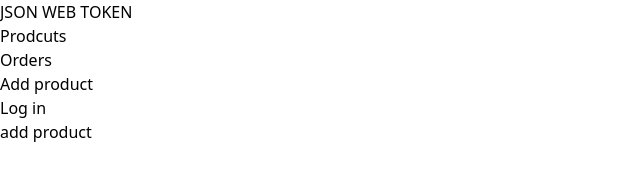
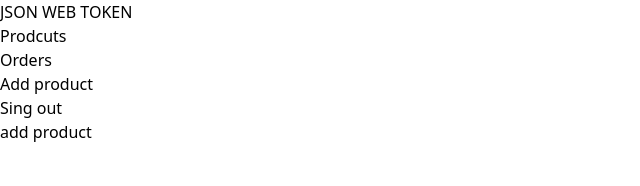
Before and after one commit to ruhulamin111/react-jsonwebtoken, a React (Create React App) app: page /addproduct in a window 1280 px wide. Shown: the top 186 px of the page, without its empty margins (0-640 px from the left). Built offline with nearby package versions, Linux system fonts and the light colour scheme; no server answers; sample sign-in values are in the browser's storage; what @material-tailwind/react would draw is missing.

Commit message:
require auth

```diff
--- a/src/App.js
+++ b/src/App.js
@@ -6,6 +6,7 @@
 import LogIn from './components/LogIn/LogIn';
 import OrderList from './components/OrderList/OrderList';
 import Products from './components/Products/Products';
+import RequireAuth from './components/RequireAuth/RequireAuth';
 
 function App() {
   return (
@@ -15,7 +16,8 @@
         <Route path='/' element={<Home></Home>}></Route>
         <Route path='/products' element={<Products></Products>}></Route>
         <Route path='/orderlist' element={<OrderList></OrderList>}></Route>
-        <Route path='/addproduct' element={<AddProduct></AddProduct>}></Route>
+        <Route path='/addproduct' element={<RequireAuth>
+          <AddProduct></AddProduct></RequireAuth>}></Route>
         <Route path='/login' element={<LogIn></LogIn>}></Route>
 
       </Routes>
--- a/src/components/Header/Header.js
+++ b/src/components/Header/Header.js
@@ -1,7 +1,17 @@
 import React from 'react';
+import { useAuthState } from 'react-firebase-hooks/auth';
 import { Link } from 'react-router-dom';
+import auth from '../../firebase.init';
+import { signOut } from 'firebase/auth';
+
 
 const Header = () => {
+    const [user] = useAuthState(auth)
+    const hangleSingOut = () => {
+        signOut(auth)
+    }
+
+
     return (
         <div>
             <nav className="relative flex flex-wrap items-center justify-between px-2 py-3 bg-pink-500 mb-3">
@@ -34,9 +44,13 @@
                                 </Link>
                             </li>
                             <li className="nav-item">
-                                <Link className="px-3 py-2 flex items-center text-xs uppercase font-bold leading-snug text-white hover:opacity-75" to="/login">
-                                    Log in
-                                </Link>
+                                {user ?
+                                    <Link className="px-3 py-2 flex items-center text-xs uppercase font-bold leading-snug text-white hover:opacity-75" to="" onClick={hangleSingOut}>
+                                        Sing out
+                                    </Link>
+                                    : <Link className="px-3 py-2 flex items-center text-xs uppercase font-bold leading-snug text-white hover:opacity-75" to="/login">
+                                        Log in
+                                    </Link>}
                             </li>
                         </ul>
                     </div>
--- a/src/components/LogIn/LogIn.js
+++ b/src/components/LogIn/LogIn.js
@@ -5,7 +5,7 @@
 
 
 const LogIn = () => {
-    const [signInWithGoogle, user, loading, error] = useSignInWithGoogle(auth);
+    const [signInWithGoogle] = useSignInWithGoogle(auth);
     const handleGoogle = () => {
         signInWithGoogle()
     }
--- /dev/null
+++ b/src/components/RequireAuth/RequireAuth.js
@@ -0,0 +1,20 @@
+import React from 'react';
+import { useAuthState } from 'react-firebase-hooks/auth';
+import { Navigate, useLocation } from 'react-router-dom';
+import auth from '../../firebase.init';
+
+const RequireAuth = ({ children }) => {
+    const [user, loading] = useAuthState(auth)
+    const location = useLocation()
+
+    if (loading) {
+        return <p>Loadding...</p>
+    }
+    if (!user) {
+        return <Navigate to='/login' state={{ from: location }} replace></Navigate>
+    }
+
+    return children;
+};
+
+export default RequireAuth;
```
